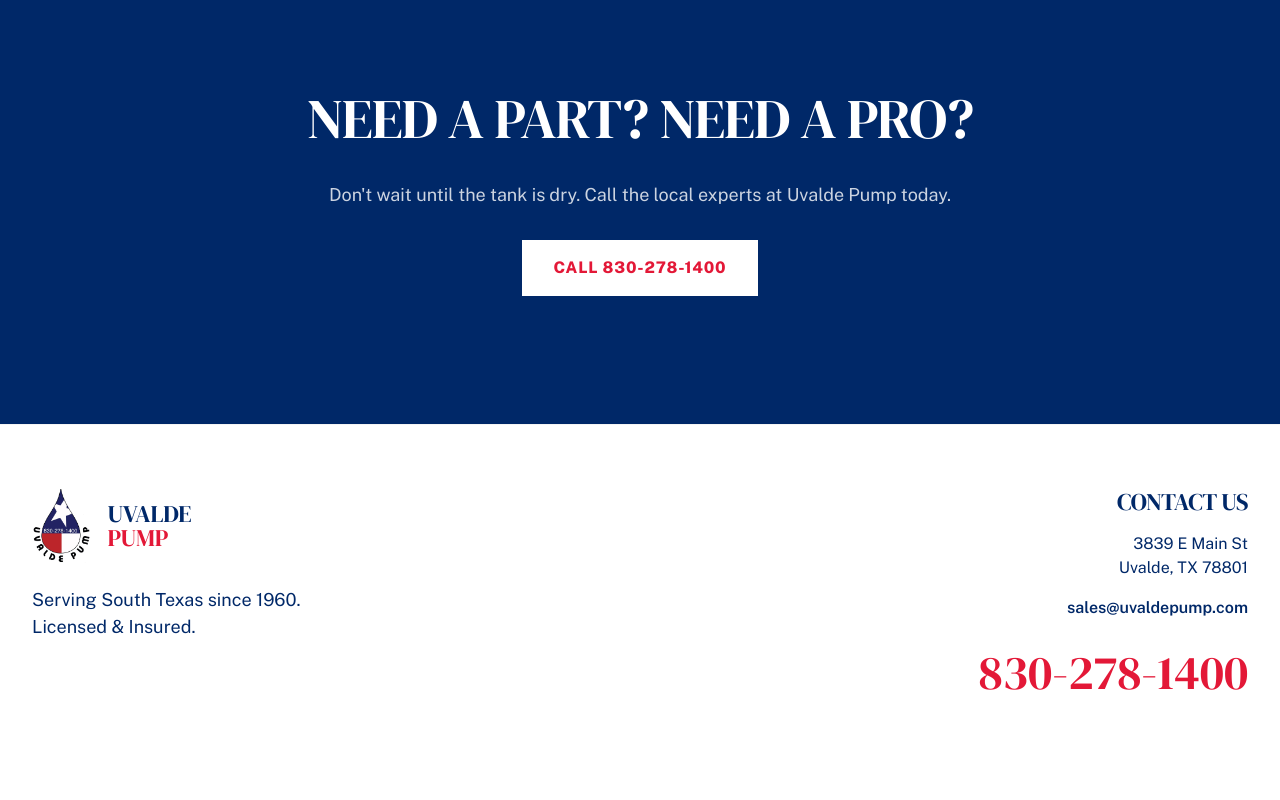
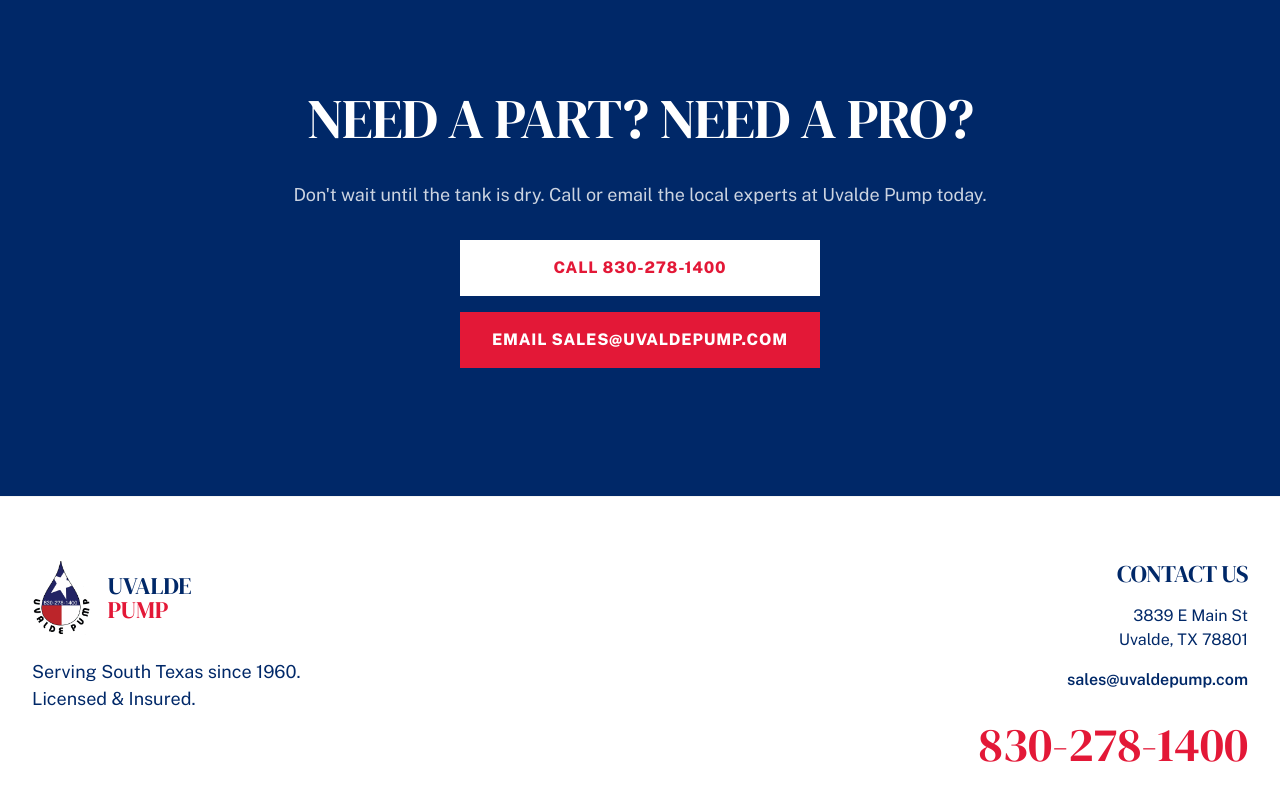
Before and after one commit to TtheBC01/UvaldePump, a React (Vite) app: page / in a window 1280 px wide. Shown: the part 3157-3957 px from the top of the page. Before the commit the page ends 3929 px from the top, so only its background shows below. Built offline with nearby package versions, Linux system fonts and the light colour scheme.

Commit message:
Add email to CTA section

```diff
--- a/src/App.jsx
+++ b/src/App.jsx
@@ -221,12 +221,17 @@ function CtaSection() {
       <div className="container">
         <h2>Need a Part? Need a Pro?</h2>
         <p>
-          Don&apos;t wait until the tank is dry. Call the local experts at Uvalde Pump
+          Don&apos;t wait until the tank is dry. Call or email the local experts at Uvalde Pump
           today.
         </p>
-        <a href="tel:8302781400" className="btn">
-          Call 830-278-1400
-        </a>
+        <div className="cta-actions">
+          <a href="tel:8302781400" className="btn">
+            Call 830-278-1400
+          </a>
+          <a href="mailto:sales@uvaldepump.com" className="btn cta-email-btn">
+            Email sales@uvaldepump.com
+          </a>
+        </div>
       </div>
     </section>
   );
--- a/src/styles.css
+++ b/src/styles.css
@@ -329,6 +329,19 @@ header {
   margin: 0 auto var(--spacing-md) auto;
 }
 
+.cta-actions {
+  display: flex;
+  flex-direction: column;
+  justify-content: center;
+  align-items: center;
+  gap: var(--spacing-sm);
+}
+
+.cta-actions .btn {
+  width: min(100%, 360px);
+  text-align: center;
+}
+
 .cta-banner .btn {
   color: var(--color-texas-red);
   background: var(--color-white);
@@ -336,6 +349,16 @@ header {
 
 .cta-banner .btn:hover {
   background-color: var(--color-texas-red);
+  color: var(--color-white);
+}
+
+.cta-banner .cta-email-btn {
+  background: var(--color-texas-red);
+  color: var(--color-white);
+}
+
+.cta-banner .cta-email-btn:hover {
+  background: var(--color-texas-navy);
   color: var(--color-white);
 }
 
```
